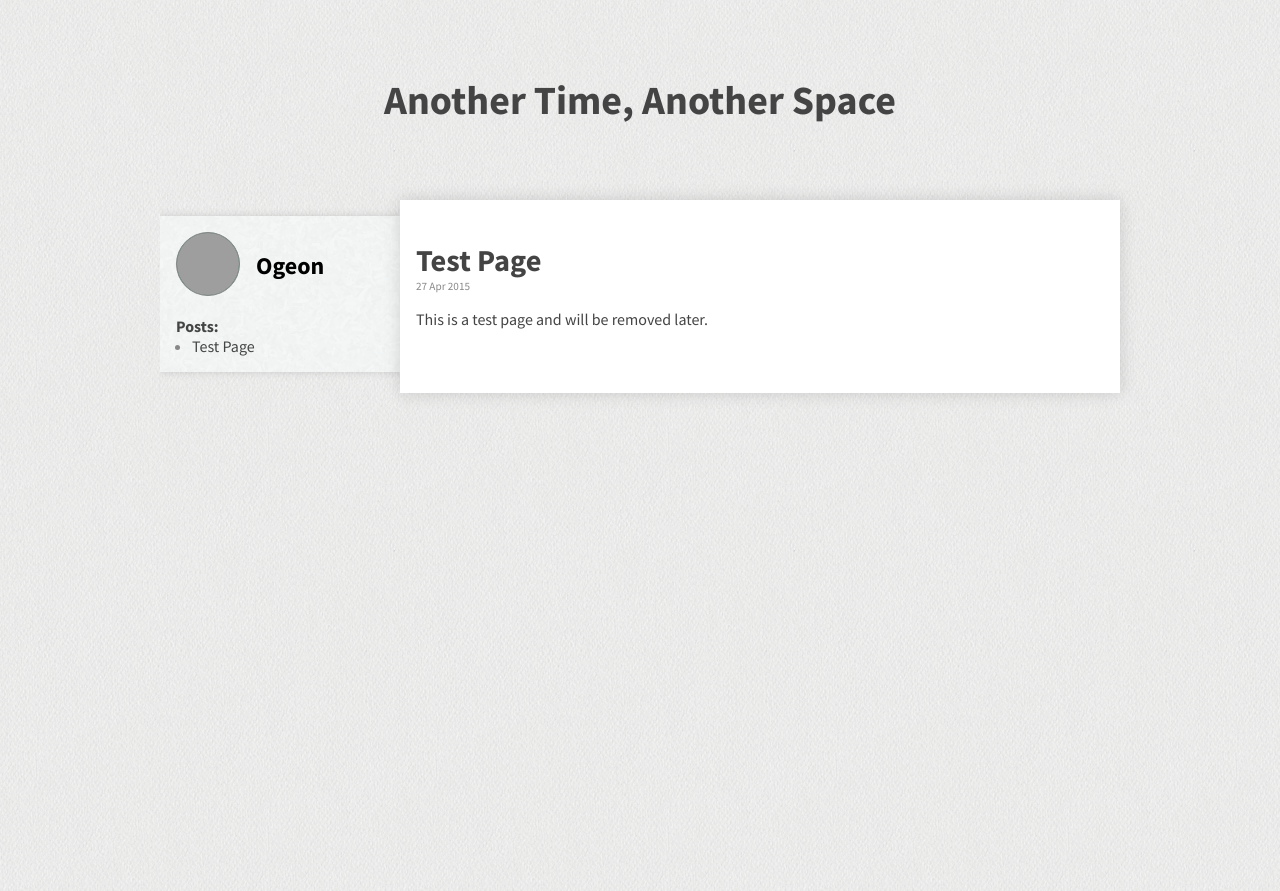
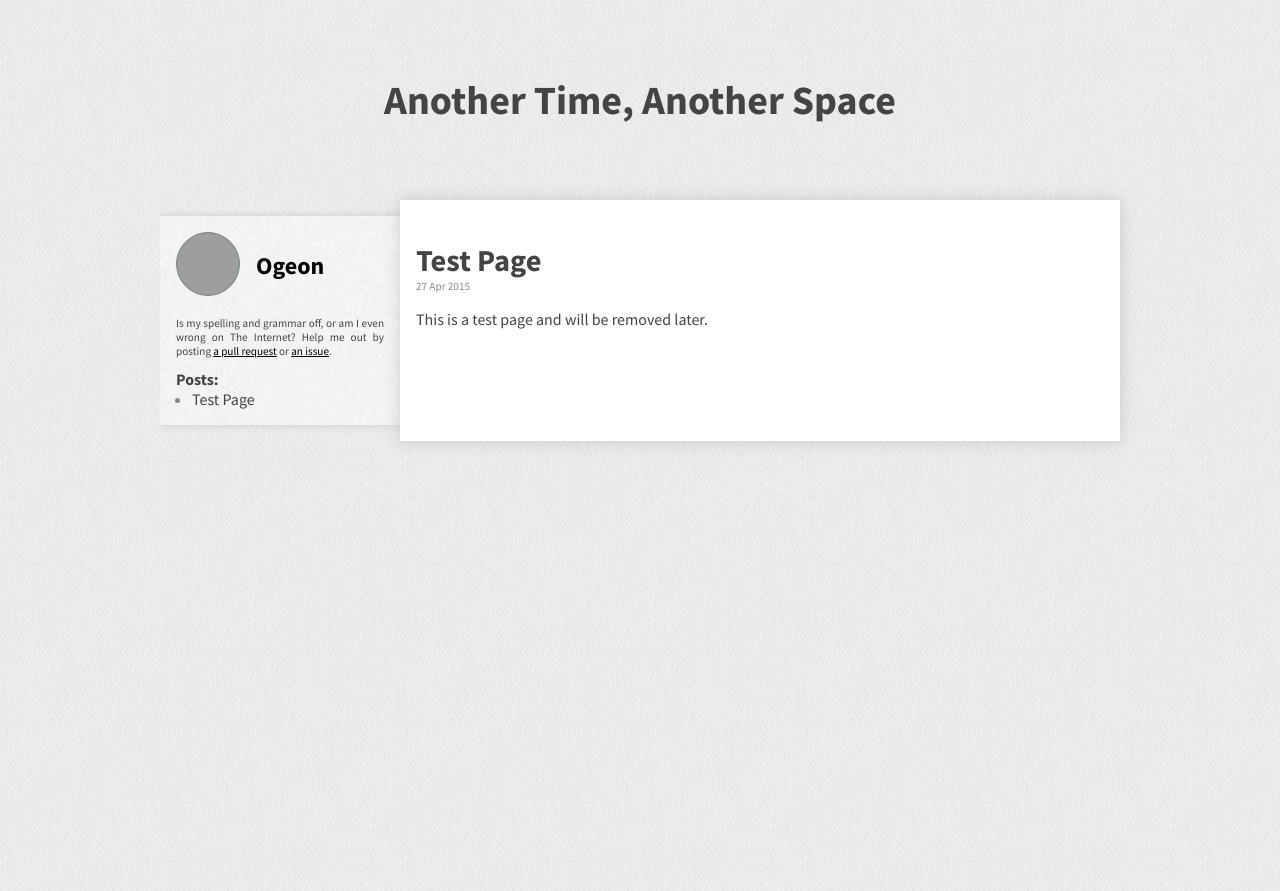
Before and after one commit to Ogeon/Ogeon.github.io, a Jekyll site: the page built from index.html, in a window 1280 px wide. Shown: the top 891 px of the page. Built offline with Jekyll 4.4.1, drawn with Linux system fonts in a browser that asks for light colours; some web fonts are replaced; grey boxes are pictures that could not be loaded.

Commit message:
Add issue and pull request text

```diff
--- a/_layouts/default.html
+++ b/_layouts/default.html
@@ -22,6 +22,11 @@
 								<a href="{{ site.github.owner_url }}" title="{{ site.github.owner_name }}">{{ site.github.owner_name }}</a>
 							</div>
 						</div>
+						<p>
+							Is my spelling and grammar off, or am I even wrong on The Internet? Help me out by posting
+							<a href="https://github.com/Ogeon/Ogeon.github.io/pulls">a pull request</a> or
+							<a href="https://github.com/Ogeon/Ogeon.github.io/issues">an issue</a>.
+						</p>
 						<h2>Posts:</h2>
 						<ul class="posts">
 							{% for post in site.posts %}
--- a/css/main.css
+++ b/css/main.css
@@ -134,6 +134,12 @@ nav h2 {
 	border: 1px solid #888;
 }
 
+nav p {
+	font-size: 70%;
+	margin: 0 0 1em 0;
+	text-align: justify;
+}
+
 .cols > div > article {
 	overflow: auto;
 	display: table-cell;
```
